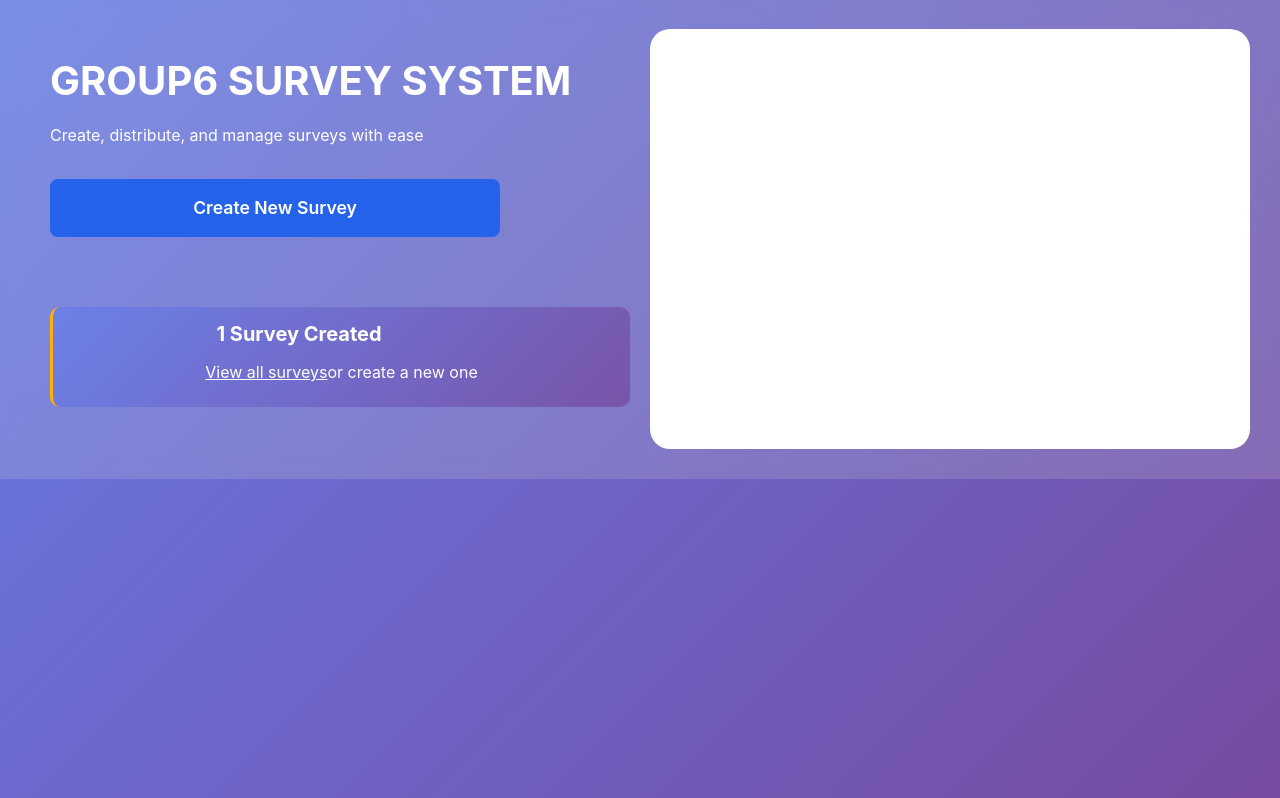
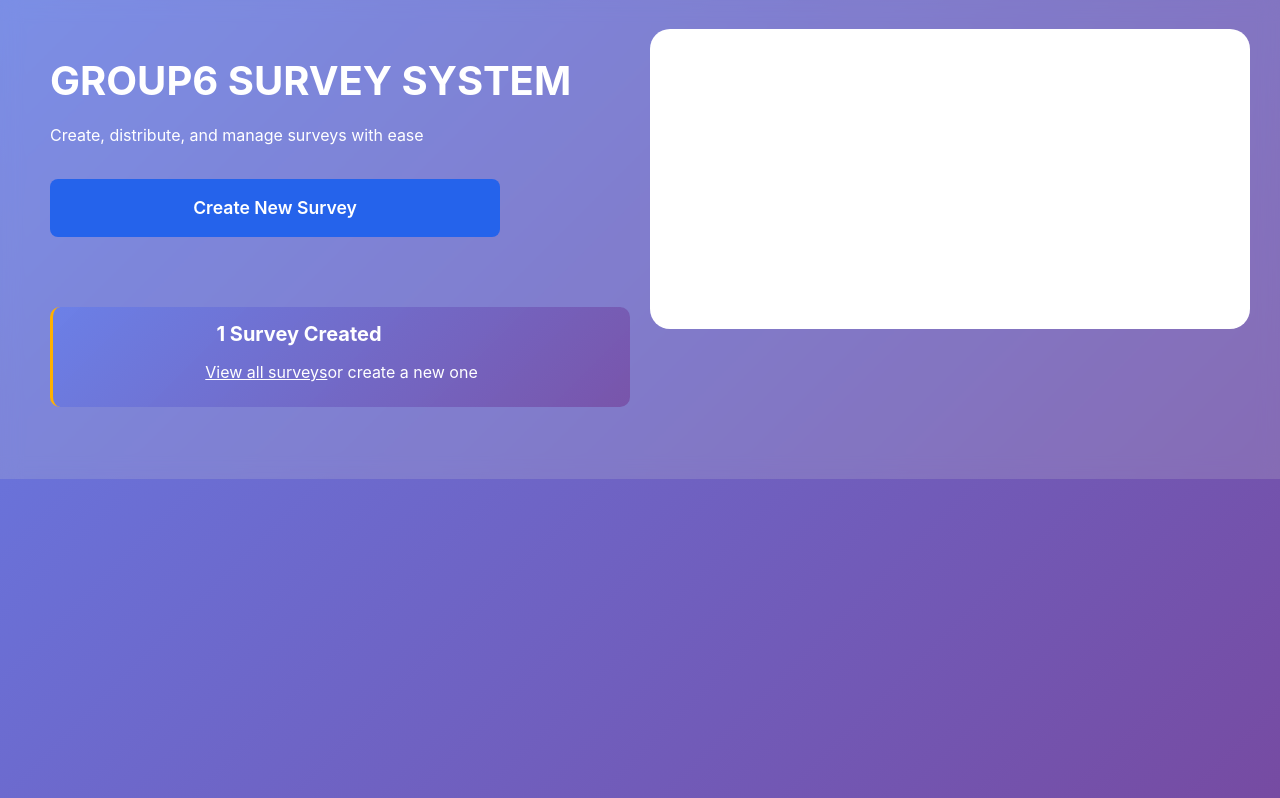
Before and after one commit to Danielambrose-web/GROUP6-Survey-Application, a Flask app: page / in a window 1280 px wide. Shown: the part 51-849 px from the top of the page. Run offline with Flask 3, Linux system fonts and the light colour scheme; data comes from the database, SQL or seed files in the repository.

Commit message:
Update styles.css

```diff
--- a/static/styles.css
+++ b/static/styles.css
@@ -402,7 +402,7 @@ section .wrapper {
     margin-top: 20px;
 }
 .hero-right {
-    height: 420px;
+    height: 300px;
     border-radius: 20px;
     background-color: white;
     align-content: center;
```
